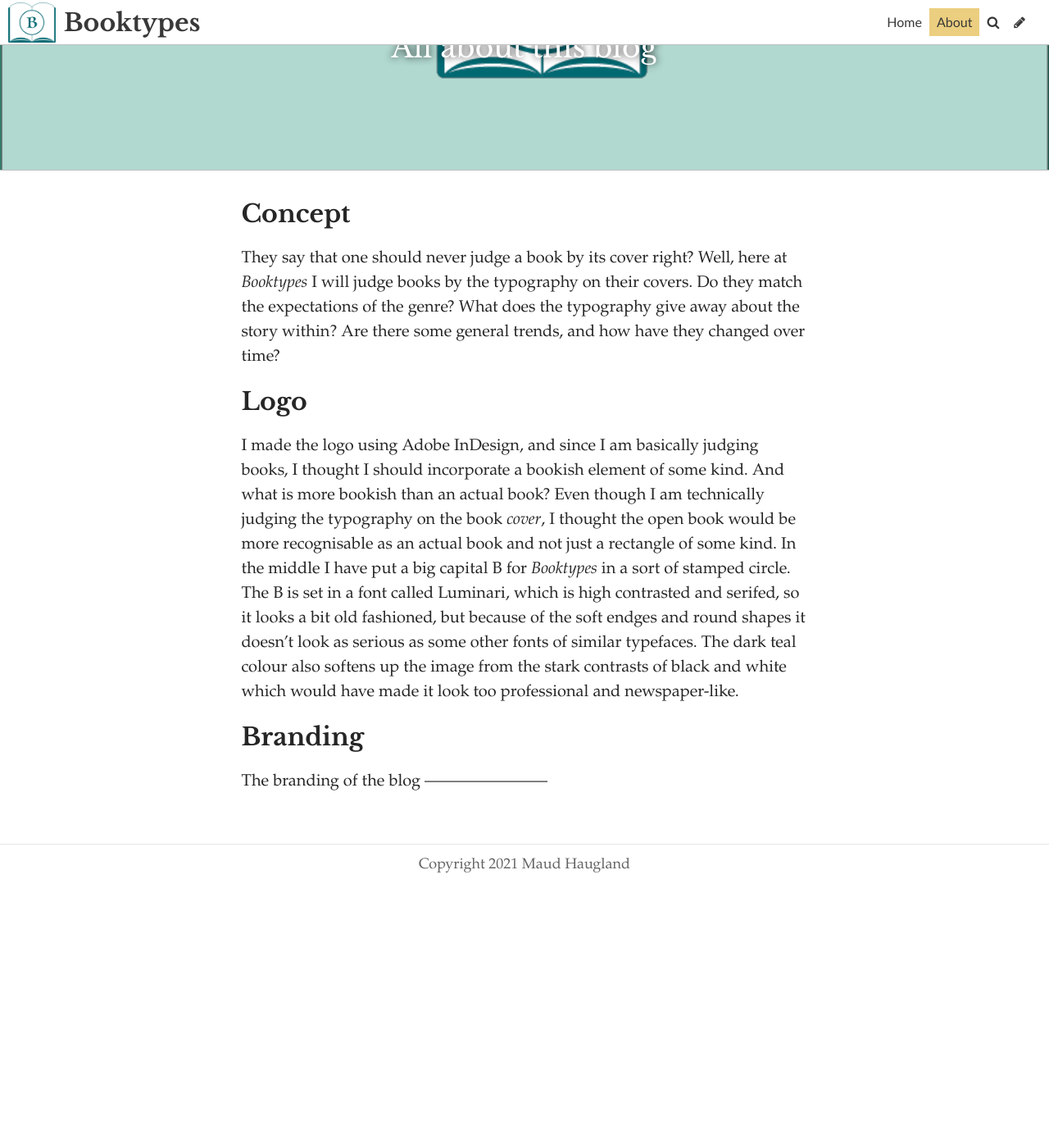
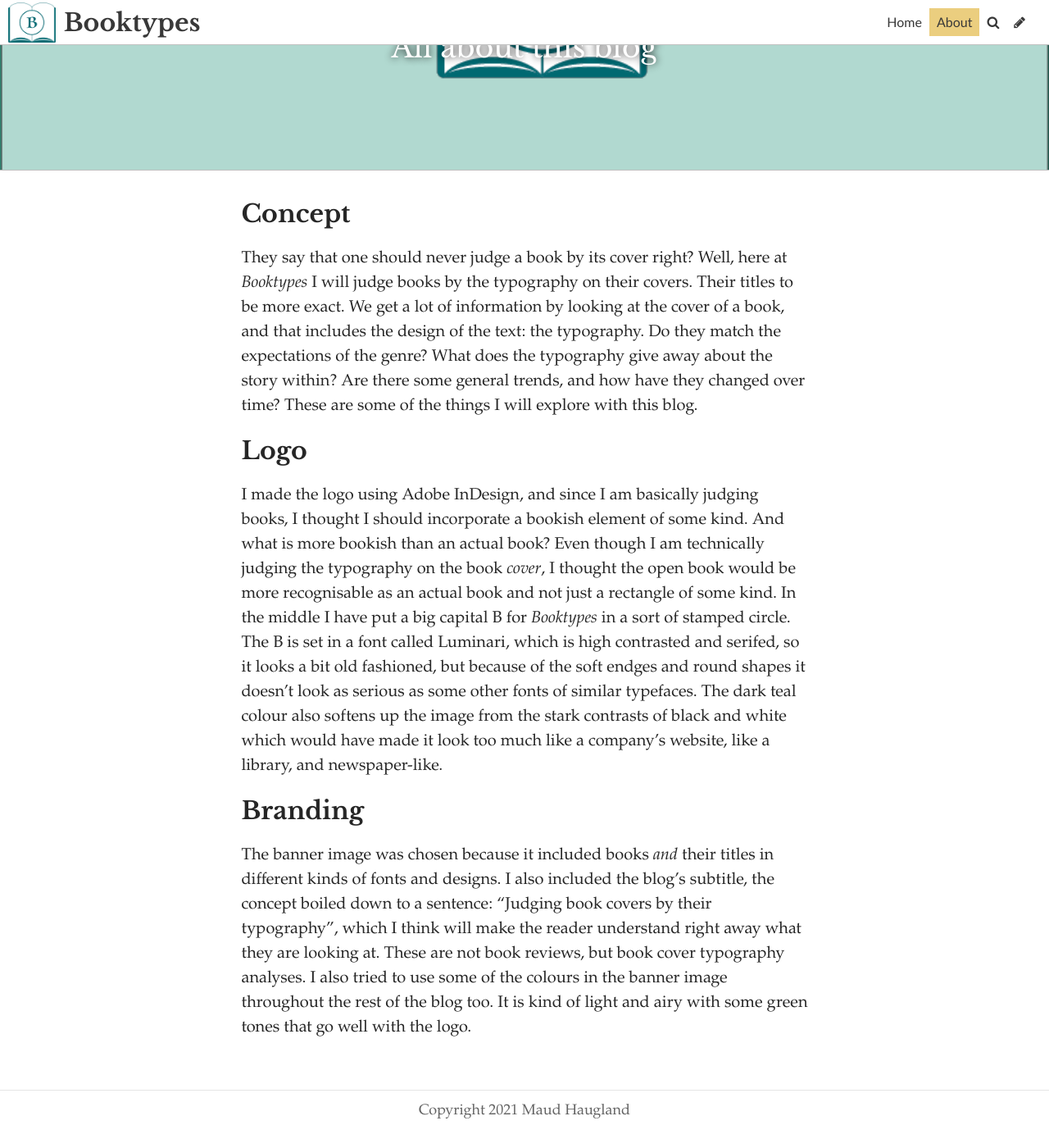
Before and after one commit to maudhaugland/booktypes, a Jekyll site: the page built from pages/about.md, in a window 1280 px wide and 1400 px high, scrolled down 176 px. Shown: the whole window at 82% size. Built offline with Jekyll 4.4.1, drawn with Linux system fonts in a browser that asks for light colours; some web fonts are replaced; before the commit the page ends 1276 px from its top, so only the background shows below that.

Commit message:
Update Page “about”

```diff
--- a/pages/about.md
+++ b/pages/about.md
@@ -13,12 +13,12 @@ show: true
 ---
 ### Concept
 
-They say that one should never judge a book by its cover right? Well, here at *Booktypes* I will judge books by the typography on their covers. Do they match the expectations of the genre? What does the typography give away about the story within? Are there some general trends, and how have they changed over time?
+They say that one should never judge a book by its cover right? Well, here at *Booktypes* I will judge books by the typography on their covers. Their titles to be more exact. We get a lot of information by looking at the cover of a book, and that includes the design of the text: the typography. Do they match the expectations of the genre? What does the typography give away about the story within? Are there some general trends, and how have they changed over time? These are some of the things I will explore with this blog.
 
 ### Logo
 
-I made the logo using Adobe InDesign, and since I am basically judging books, I thought I should incorporate a bookish element of some kind. And what is more bookish than an actual book? Even though I am technically judging the typography on the book *cover*, I thought the open book would be more recognisable as an actual book and not just a rectangle of some kind. In the middle I have put a big capital B for *Booktypes* in a sort of stamped circle. The B is set in a font called Luminari, which is high contrasted and serifed, so it looks a bit old fashioned, but because of the soft endges and round shapes it doesn't look as serious as some other fonts of similar typefaces. The dark teal colour also softens up the image from the stark contrasts of black and white which would have made it look too professional and newspaper-like.
+I made the logo using Adobe InDesign, and since I am basically judging books, I thought I should incorporate a bookish element of some kind. And what is more bookish than an actual book? Even though I am technically judging the typography on the book *cover*, I thought the open book would be more recognisable as an actual book and not just a rectangle of some kind. In the middle I have put a big capital B for *Booktypes* in a sort of stamped circle. The B is set in a font called Luminari, which is high contrasted and serifed, so it looks a bit old fashioned, but because of the soft endges and round shapes it doesn't look as serious as some other fonts of similar typefaces. The dark teal colour also softens up the image from the stark contrasts of black and white which would have made it look too much like a company's website, like a library, and newspaper-like.
 
 ### Branding
 
-The branding of the blog -----------------------
+The banner image was chosen because it included books *and* their titles in different kinds of fonts and designs. I also included the blog's subtitle, the concept boiled down to a sentence: "Judging book covers by their typography", which I think will make the reader understand right away what they are looking at. These are not book reviews, but book cover typography analyses. I also tried to use some of the colours in the banner image throughout the rest of the blog too. It is kind of light and airy with some green tones that go well with the logo.
```
